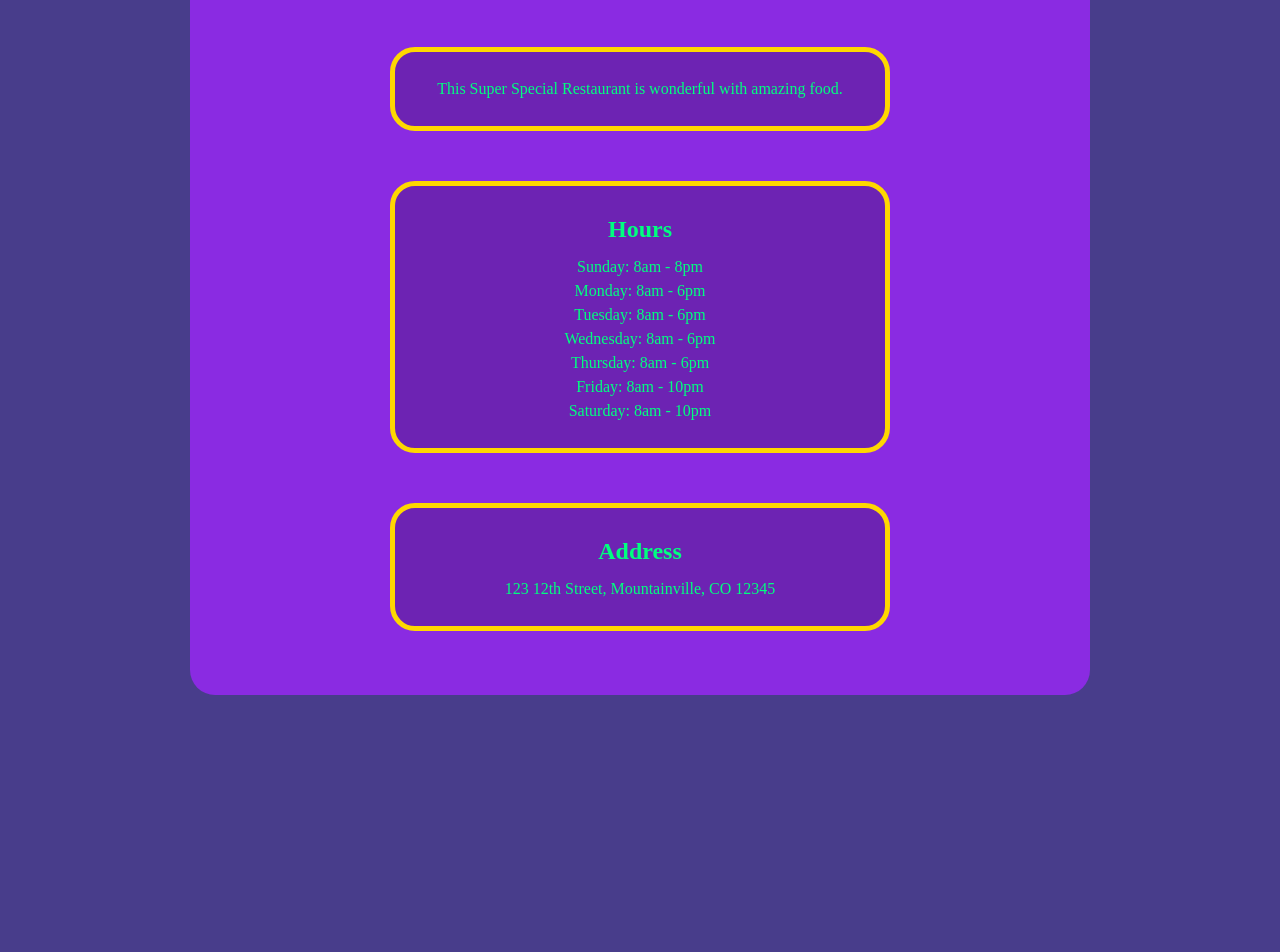
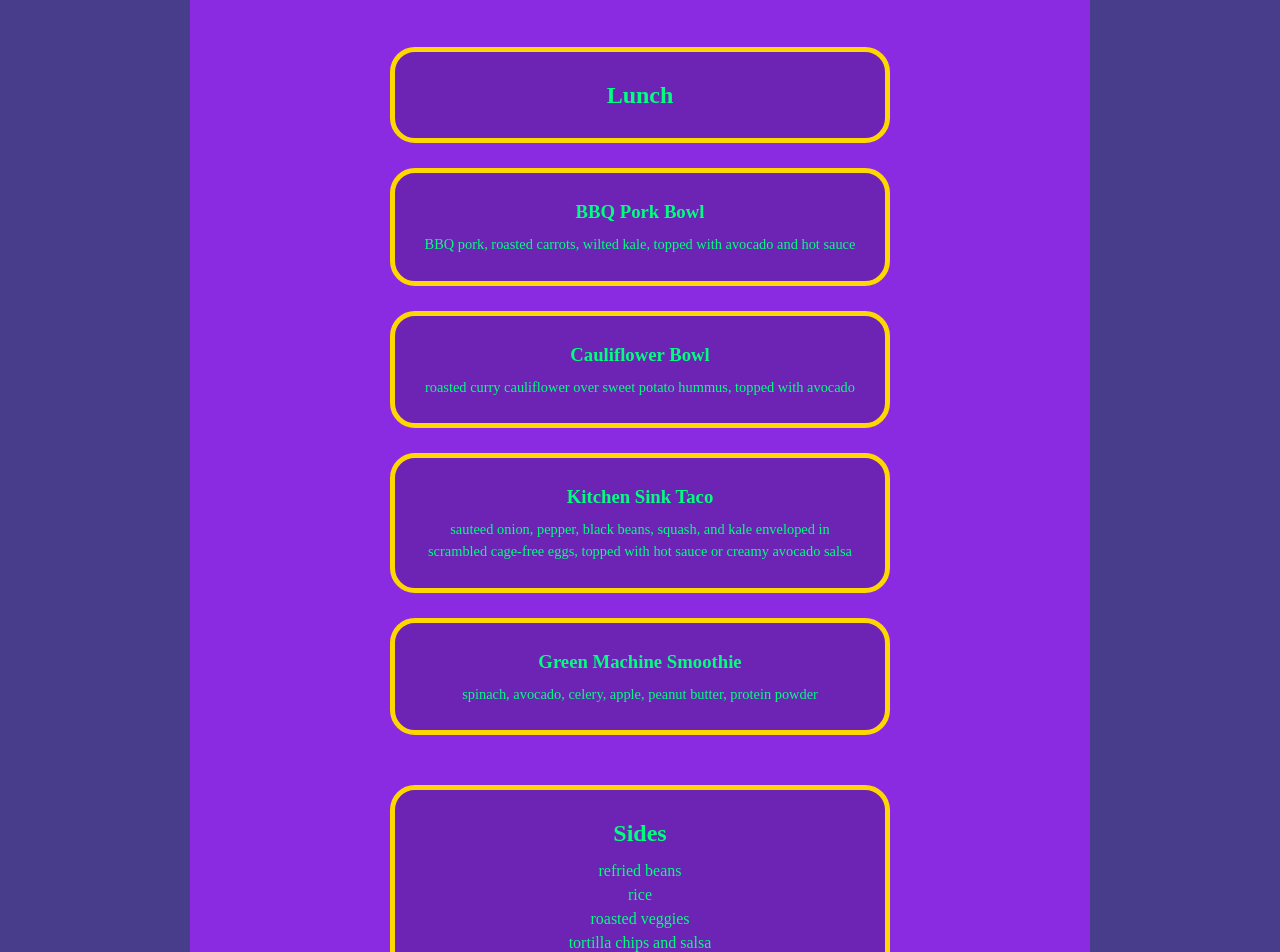
Before and after one commit to scorley627/restaurant-page, a website built with webpack: page src/template.html in a window 1280 px wide. Shown: the part 307-1259 px from the top of the page. Before the commit the page ends 1034 px from the top, so only its background shows below. Built offline with nearby package versions, Linux system fonts and the light colour scheme.

Commit message:
Add basic menu content with lunch and sides

```diff
--- a/src/home_page.js
+++ b/src/home_page.js
@@ -20,15 +20,18 @@ export default function loadHomePage() {
   const restaurantAddress = createRestaurantAddress();
 
   const content = document.querySelector(".content");
-  content.appendChild(restaurantHeading);
-  content.appendChild(restaurantDescription);
-  content.appendChild(restaurantHours);
-  content.appendChild(restaurantAddress);
+  content.replaceChildren(
+    restaurantHeading,
+    restaurantDescription,
+    restaurantHours,
+    restaurantAddress
+  );
 }
 
 function createRestaurantHeading() {
   const heading = document.createElement("h1");
   heading.classList.add("content__box");
+  heading.classList.add("content__box--heading");
   heading.textContent = RESTAURANT_INFO.NAME;
   return heading;
 }
--- a/src/index.js
+++ b/src/index.js
@@ -3,10 +3,15 @@ import loadHomePage from "./home_page.js";
 import loadMenuPage from "./menu_page.js";
 import loadContactPage from "./contact_page.js";
 
-const homeButton = document.querySelector(".home-button");
-let currentButton = homeButton;
+// const homeButton = document.querySelector(".home-button");
+// let currentButton = homeButton;
+// currentButton.disabled = true;
+// loadHomePage();
+
+const menuButton = document.querySelector(".menu-button");
+let currentButton = menuButton;
 currentButton.disabled = true;
-loadHomePage();
+loadMenuPage();
 
 const headerNav = document.querySelector(".header__nav");
 headerNav.addEventListener("click", function (event) {
--- a/src/menu_page.js
+++ b/src/menu_page.js
@@ -1,4 +1,95 @@
+const MENU = {
+  LUNCH: [
+    {
+      name: "BBQ Pork Bowl",
+      description:
+        "BBQ pork, roasted carrots, wilted kale, topped with avocado and hot sauce",
+    },
+    {
+      name: "Cauliflower Bowl",
+      description:
+        "roasted curry cauliflower over sweet potato hummus, topped with avocado",
+    },
+    {
+      name: "Kitchen Sink Taco",
+      description:
+        "sauteed onion, pepper, black beans, squash, and kale enveloped in scrambled cage-free eggs, topped with hot sauce or creamy avocado salsa",
+    },
+    {
+      name: "Green Machine Smoothie",
+      description:
+        "spinach, avocado, celery, apple, peanut butter, protein powder",
+    },
+  ],
+  SIDES: [
+    "refried beans",
+    "rice",
+    "roasted veggies",
+    "tortilla chips and salsa",
+    "wilted kale",
+  ],
+};
+
 export default function loadMenuPage() {
+  const menuHeading = createMenuHeading();
+  const lunchSection = createLunchSection();
+  const sidesSection = createSidesSection();
+
   const content = document.querySelector(".content");
-  content.replaceChildren();
+  content.replaceChildren(menuHeading, lunchSection, sidesSection);
 }
+
+function createMenuHeading() {
+  const heading = document.createElement("h1");
+  heading.classList.add("content__box");
+  heading.classList.add("content__box--heading");
+  heading.textContent = "Menu";
+  return heading;
+}
+
+function createLunchSection() {
+  const lunchSection = document.createElement("section");
+  const lunchHeading = document.createElement("h2");
+
+  lunchSection.classList.add("menu-section");
+  lunchHeading.classList.add("content__box");
+  lunchHeading.textContent = "Lunch";
+
+  lunchSection.appendChild(lunchHeading);
+  for (const item of MENU.LUNCH) {
+    const itemBox = document.createElement("div");
+    const itemName = document.createElement("h3");
+    const itemDescription = document.createElement("p");
+
+    itemBox.classList.add("content__box");
+    itemName.textContent = item.name;
+    itemDescription.classList.add("menu-item-description");
+    itemDescription.textContent = item.description;
+
+    itemBox.appendChild(itemName);
+    itemBox.appendChild(itemDescription);
+    lunchSection.appendChild(itemBox);
+  }
+
+  return lunchSection;
+}
+
+function createSidesSection() {
+  const sidesSection = document.createElement("section");
+  const sidesHeading = document.createElement("h2");
+  const sidesList = document.createElement("ul");
+
+  sidesSection.classList.add("content__box");
+  sidesHeading.textContent = "Sides";
+
+  for (const side of MENU.SIDES) {
+    const sideItem = document.createElement("li");
+    sideItem.textContent = side;
+    sidesList.appendChild(sideItem);
+  }
+
+  sidesSection.appendChild(sidesHeading);
+  sidesSection.appendChild(sidesList);
+
+  return sidesSection;
+}
--- a/src/style.css
+++ b/src/style.css
@@ -65,3 +65,16 @@ ul {
   display: grid;
   gap: 8px;
 }
+
+.content__box--heading {
+  width: 700px;
+}
+
+.menu-section {
+  display: grid;
+  gap: 25px;
+}
+
+.menu-item-description {
+  font-size: 0.9em;
+}
--- a/src/template.html
+++ b/src/template.html
@@ -3,7 +3,7 @@
 <head>
   <meta charset="UTF-8">
   <meta name="viewport" content="width=device-width, initial-scale=1.0">
-  <title>Restaurant Page</title>
+  <title>Eyes of the Heart Eatery</title>
 </head>
 <body class="page">
   <header class="header">
```
